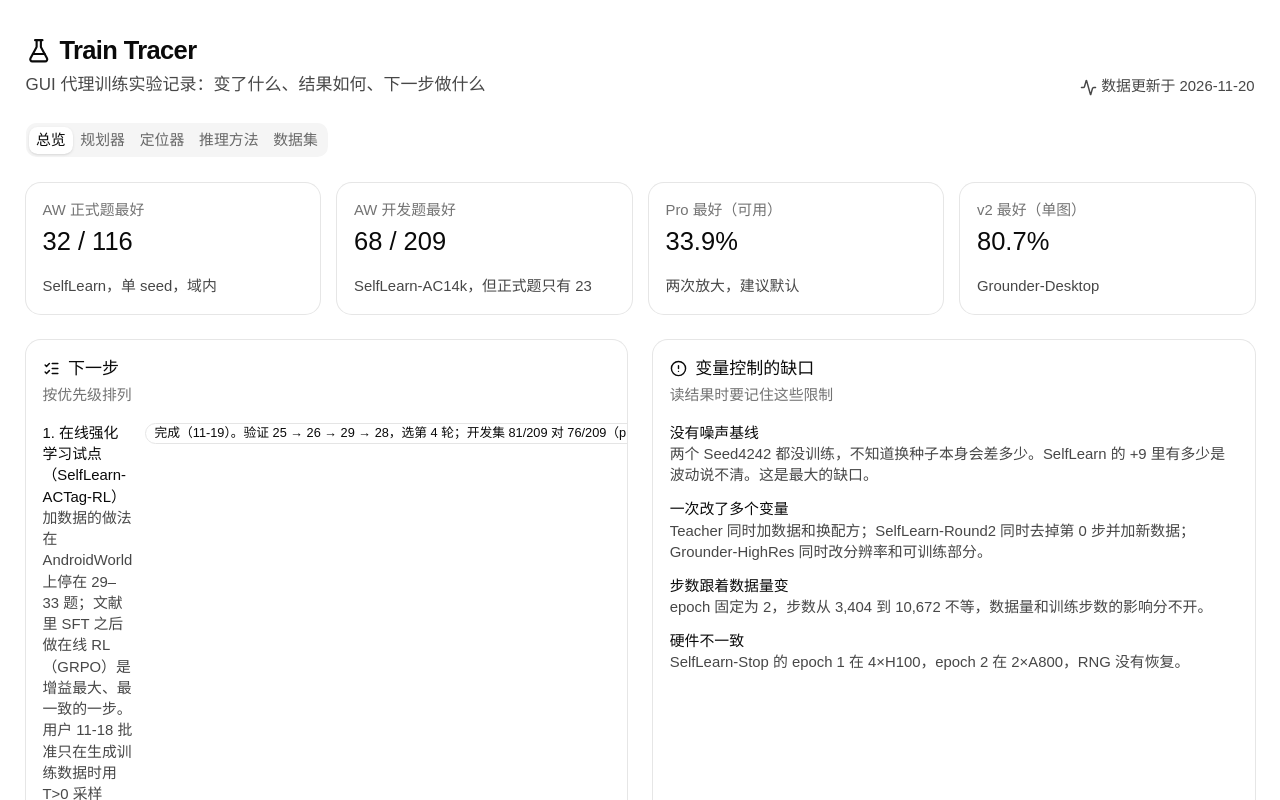
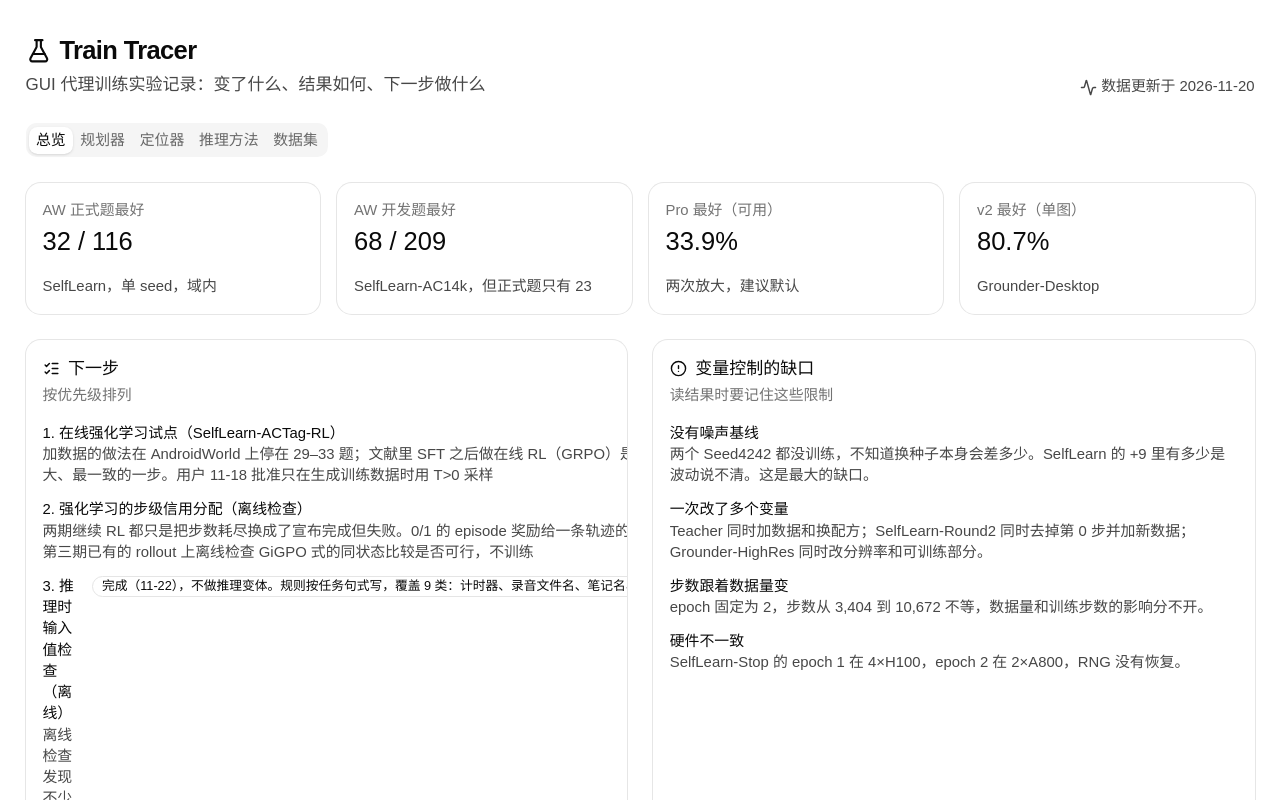
Before and after one commit to moeleak/train-tracer, a React (Vite) app: page / in a window 1280 px wide. Shown: the top 800 px of the page. Built offline with nearby package versions, Linux system fonts and the light colour scheme.

Commit message:
data: add offline input-value check result (no inference variant)

```diff
--- a/src/data/experiments.ts
+++ b/src/data/experiments.ts
@@ -117,6 +117,7 @@ export const controlGaps = [
 export const nextSteps = [
   { title: "在线强化学习试点（SelfLearn-ACTag-RL）", why: "加数据的做法在 AndroidWorld 上停在 29–33 题；文献里 SFT 之后做在线 RL（GRPO）是增益最大、最一致的一步。用户 11-18 批准只在生成训练数据时用 T>0 采样", state: "完成（11-19）。验证 25 → 26 → 29 → 28，选第 4 轮；开发集 81/209 对 76/209（p = 0.33，不显著），AndroidWorld 正式题 39/116 对 33/116（6 / 0，p = 0.031，显著）。6 轮只训了 144 步、KL 0.07。第二期（11-19）从第 4 轮接着训、学习率 ×3、每轮 1 遍，4 轮后验证掉到 24/64（起点 29），按规则自动停止，没有产生新模型。第三期（11-19 到 11-20）：回到学习率 1e-6，每轮 96 题、批次 128，每条 episode 权重相等，KL 设上限，验证集扩到 128 题。第 3 轮 KL 超限提前结束，选第 2 轮，开发集 79/209，对试点第 4 轮不显著（p = 0.80），没有产生新模型" },
   { title: "强化学习的步级信用分配（离线检查）", why: "两期继续 RL 都只是把步数耗尽换成了宣布完成但失败。0/1 的 episode 奖励给一条轨迹的每一步同样的分数，分不清哪一步错了。先在第三期已有的 rollout 上离线检查 GiGPO 式的同状态比较是否可行，不训练", state: "完成（11-20）。锚点足够：用截图相似度合并状态时，87% 的训练行落在锚点组里。但原版 GiGPO 救不回被误罚的正确步（0%）。只靠截图会把内容不同的屏幕并在一起（55%），失败的结束和成功的结束被并到一起时，九成只差在输入的值上，例如文件名或计时器数字，所以相当一部分错误结束其实是输错了值。改用截图加无障碍树内容认定状态，并在同一状态内按动作求平均回报以后，被误罚的正确步救回 84%，错误的结束成了失败轨迹里受罚最重的一步。造行脚本已支持这种做法，用它训练要新一轮采样，等决定" },
+  { title: "推理时输入值检查（离线）", why: "离线检查发现不少错误结束是输错了值（文件名、计时器数字等）。设想在模型宣布完成时，用规则核对屏幕上的值和任务目标是否一致，不一致就拦下让它继续。先离线估计能拦下多少错误结束、会误拦多少成功，事先规定误报 < 2% 且召回 ≥ 20% 才做成推理变体", state: "完成（11-22），不做推理变体。规则按任务句式写，覆盖 9 类：计时器、录音文件名、笔记名、改名、联系人、短信、删除、日历标题等。规则只在 RL 训练 rollout 和验证集上开发，冻结后才在开发集 209 题上评估。开发集三个模型（SelfLearn-ACTag、试点第 4 轮、第四期第 4 轮）合计 207 次宣布完成但失败，只拦下 7 次（3.4%），成功 238 次误拦 0 次。召回远低于门槛：T = 0 时输错值的情况很少，“三成错误结束是输错了值”来自 T = 1.3 的训练采样，那时打字错误多（训练 rollout 上召回 13.8%）；T = 0 的错误结束大多出在没有可核对目标值的任务上，例如相对日期的日历事件、VLC 播放列表、剪贴板。AndroidWorld 116 题的运行没有保存无障碍树，无法离线评估" },
   { title: "错题引导第 2 轮（SelfLearn-Guided）", why: "SelfLearn 只能从自己做对的题里学。先找出它做错的题，再让教师在错题上接手做完，只留官方检查器判成功的过程", state: "完成（11-13）：教师在 711 个错题里做成 359 个，定稿 3,888 行；训出的 SelfLearn-Guided 三项评测都没有显著超过 SelfLearn。开发集里当初从未做对的那组从 1/96 到 5/96，但 4 个来自同一个模板；数据最多的日历添加事件类仍然全错" },
   { title: "训练 Teacher-Seed4242 和 SelfLearn-Seed4242", why: "补上噪声基线", state: "等决定" },
   { title: "训练 SelfLearn-NoFirstStep", why: "拆开 SelfLearn-Round2 的两个变量", state: "等决定" },
```
